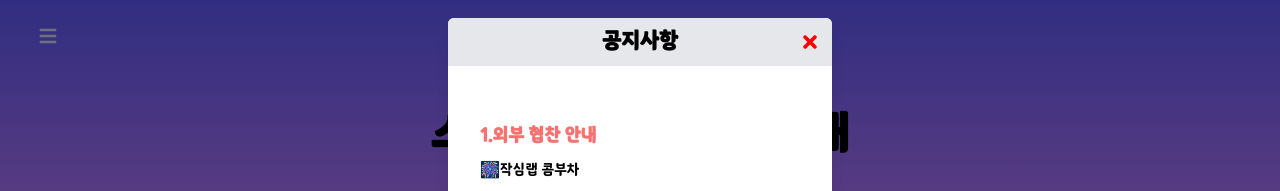
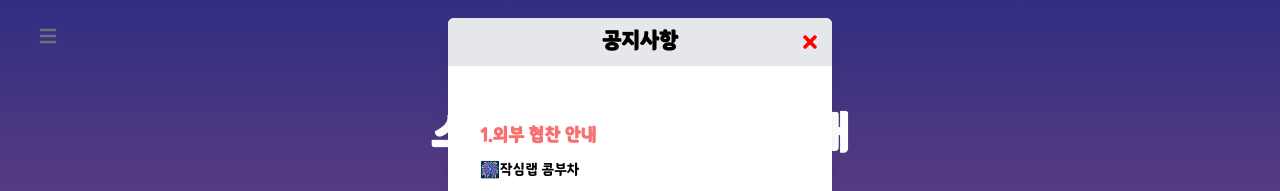
Before and after one commit to CUK-LikeLion-Festival/Festival_Front, a React (Create React App) app: page /sponser in a window 1280 px wide. Shown: the top 191 px of the page. Built offline with nearby package versions, Linux system fonts and the light colour scheme.

Commit message:
스탬프 title 컬러 변경

```diff
--- a/src/components/Stamp/stamp.jsx
+++ b/src/components/Stamp/stamp.jsx
@@ -7,7 +7,7 @@ export default function Stamp() {
 
   return (
     <div className="flex flex-col">
-      <div className="flex justify-center my-10 text-5xl font-bold sm:text-3xl sm:my-20">
+      <div className="flex text-white justify-center my-10 text-5xl font-bold sm:text-3xl sm:my-20">
         <h2>{data.title}</h2>
       </div>
       <div className="flex flex-row justify-center sm:flex-col md:flex-col ">
```
